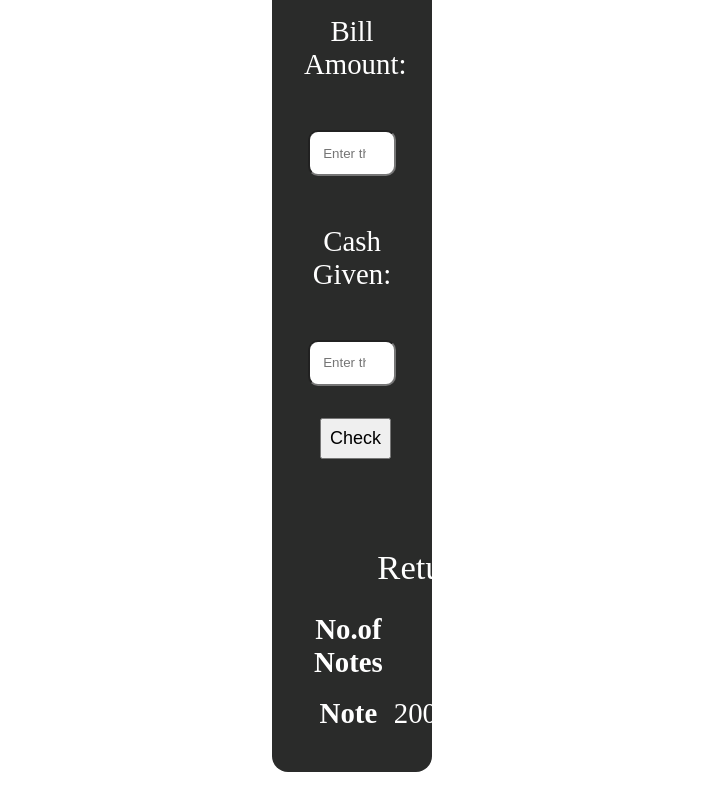
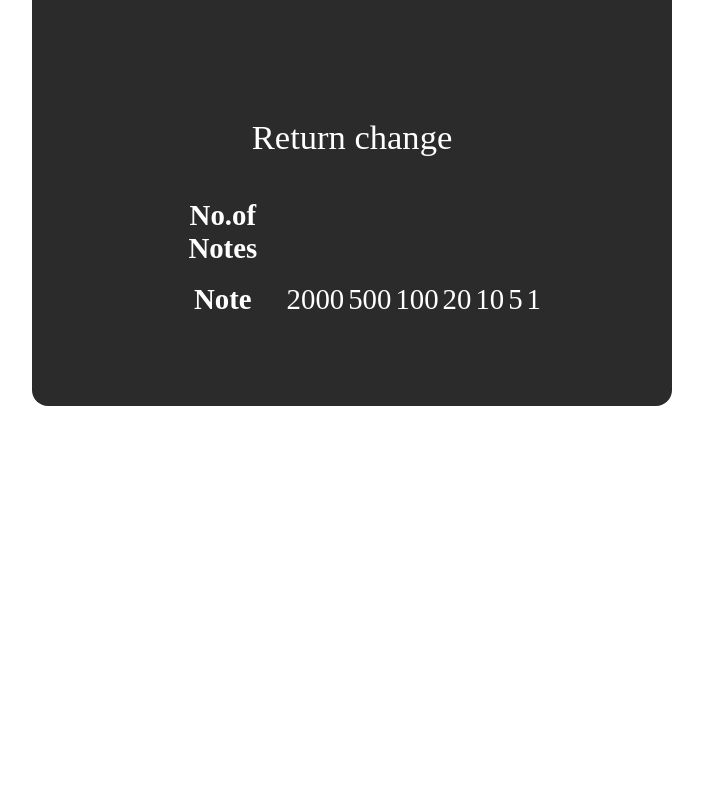
Before and after one commit to poojavishnoi/neogmark10, a plain HTML site: page index.html in a window 1280 px wide. Shown: the part 738-1542 px from the top of the page, without its empty margins (288-991 px from the left). After the commit the page ends 1176 px from the top, so only its background shows below. Drawn offline with Linux system fonts and the light colour scheme.

Commit message:
Made changes in the UI of the project

```diff
--- a/App.css
+++ b/App.css
@@ -16,7 +16,7 @@ nav{
 .container{
   background-color: #2A2B2A;
   color: white;
-  margin: 2rem 35rem;
+  margin: 2rem 20rem;
   padding: 2rem;
   border-radius: 1rem;
   display: flex;
@@ -46,3 +46,8 @@ caption{
   font-size: large;
   margin: 1rem;
 }
+
+table{
+  margin: 2rem 5rem;
+  padding: 1rem;
+}
```
